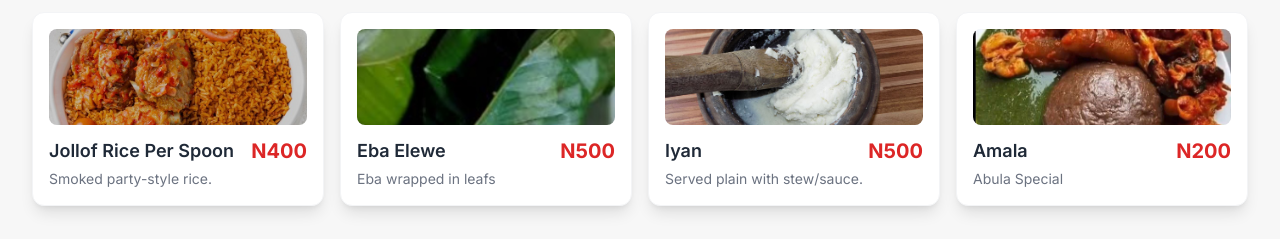
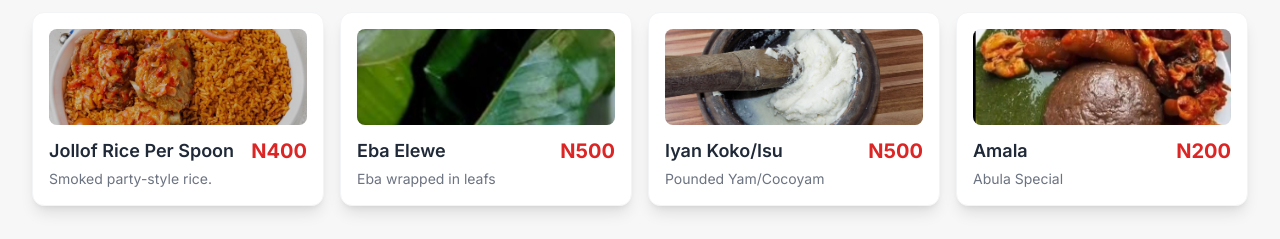
Before and after one commit to 3beerestaurant/3bee, a plain HTML site: page index.html in a window 1280 px wide. Shown: the part 960-1199 px from the top of the page. Drawn offline with nearby package versions, Linux system fonts and the light colour scheme.

Commit message:
Update index.html

```diff
--- a/index.html
+++ b/index.html
@@ -289,10 +289,10 @@
                     <div class="menu-link bg-card p-4 rounded-xl shadow-lg flex flex-col items-center text-center transition duration-300 ease-in-out hover:shadow-xl border border-gray-100">
                         <img src="images/pounded.jpg" alt="Pounded Yam/Cocoyam" class="w-full h-24 object-cover rounded-lg mb-3">
                         <div class="flex justify-between w-full items-center">
-                            <p class="text-lg font-semibold text-gray-800">Iyan</p>
+                            <p class="text-lg font-semibold text-gray-800">Iyan Koko/Isu</p>
                             <p class="text-xl font-bold text-primary">N500</p>
                         </div>
-                        <p class="text-sm text-gray-500 mt-1 w-full text-left">Served plain with stew/sauce.</p>
+                        <p class="text-sm text-gray-500 mt-1 w-full text-left">Pounded Yam/Cocoyam</p>
                     </div>
 
                     <!-- Item 4: Amala (Image included) -->
```
